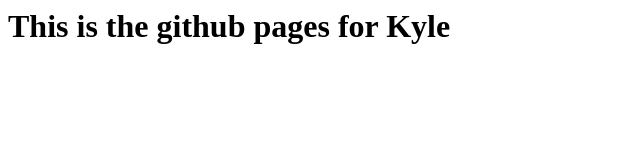
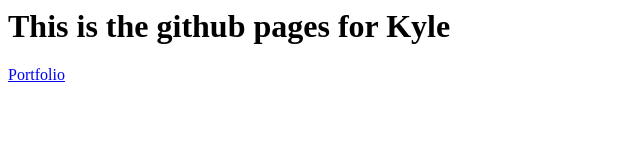
Before and after one commit to k90armstrong/k90armstrong.github.io, a plain HTML site: page index.html in a window 1280 px wide. Shown: the full height of the page, 0-640 px from the left. Drawn offline with Linux system fonts and the light colour scheme.

Commit message:
Adds the portfolio link

```diff
--- a/index.html
+++ b/index.html
@@ -4,5 +4,6 @@
 </head>
 <body>
 <h1>This is the github pages for Kyle</h1>
+  <a href="https://k90armstrong.github.io/Basic-Portfolio">Portfolio</a>
 </body>
 </html>
```
